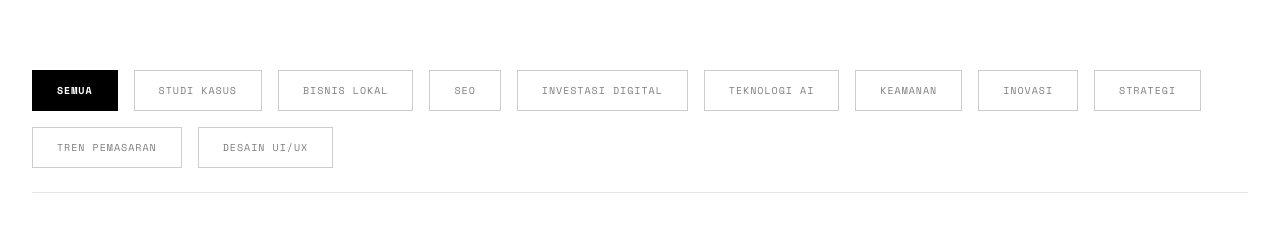
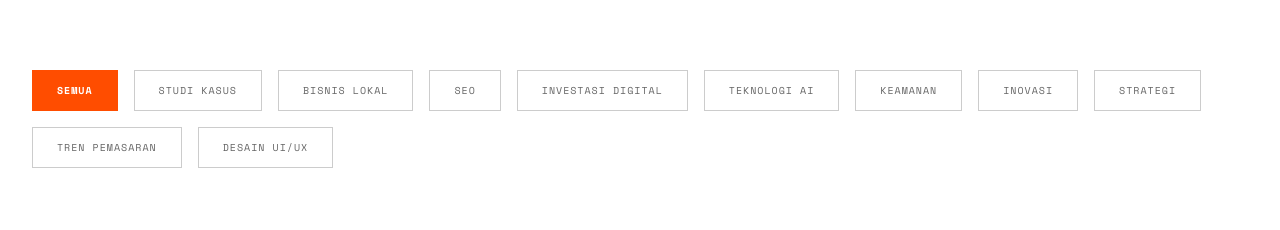
Before and after one commit to luttestudio28-tech/lini-karya, a Next.js app: page /blog in a window 1280 px wide. Shown: the part 418-648 px from the top of the page. Built offline with nearby package versions, Linux system fonts and the light colour scheme.

Commit message:
UI: Restore exact original styling for blog filters (orange accent background) and pagination.

```diff
--- a/src/components/sections/BlogListing.tsx
+++ b/src/components/sections/BlogListing.tsx
@@ -35,15 +35,15 @@ export default function BlogListing() {
   return (
     <div className="w-full">
       {/* Category Filters */}
-      <div className="flex flex-wrap gap-4 mb-16 border-b border-foreground/10 pb-6">
+      <div className="flex flex-wrap gap-4 mb-16">
         {categories.map((category) => (
           <button
             key={category}
             onClick={() => handleCategoryChange(category)}
-            className={`font-mono text-[10px] uppercase tracking-widest px-6 py-3 border transition-all duration-300 ${
+            className={`font-mono text-[10px] uppercase tracking-widest px-6 py-3 border transition-colors ${
               activeCategory === category
-                ? "bg-foreground border-foreground text-background font-bold"
-                : "border-foreground/20 text-foreground/50 hover:border-foreground/50 hover:text-foreground hover:bg-foreground/5"
+                ? "bg-accent border-accent text-background font-bold"
+                : "border-foreground/20 text-foreground/60 hover:border-foreground/50 hover:text-foreground"
             }`}
           >
             {category}
```
